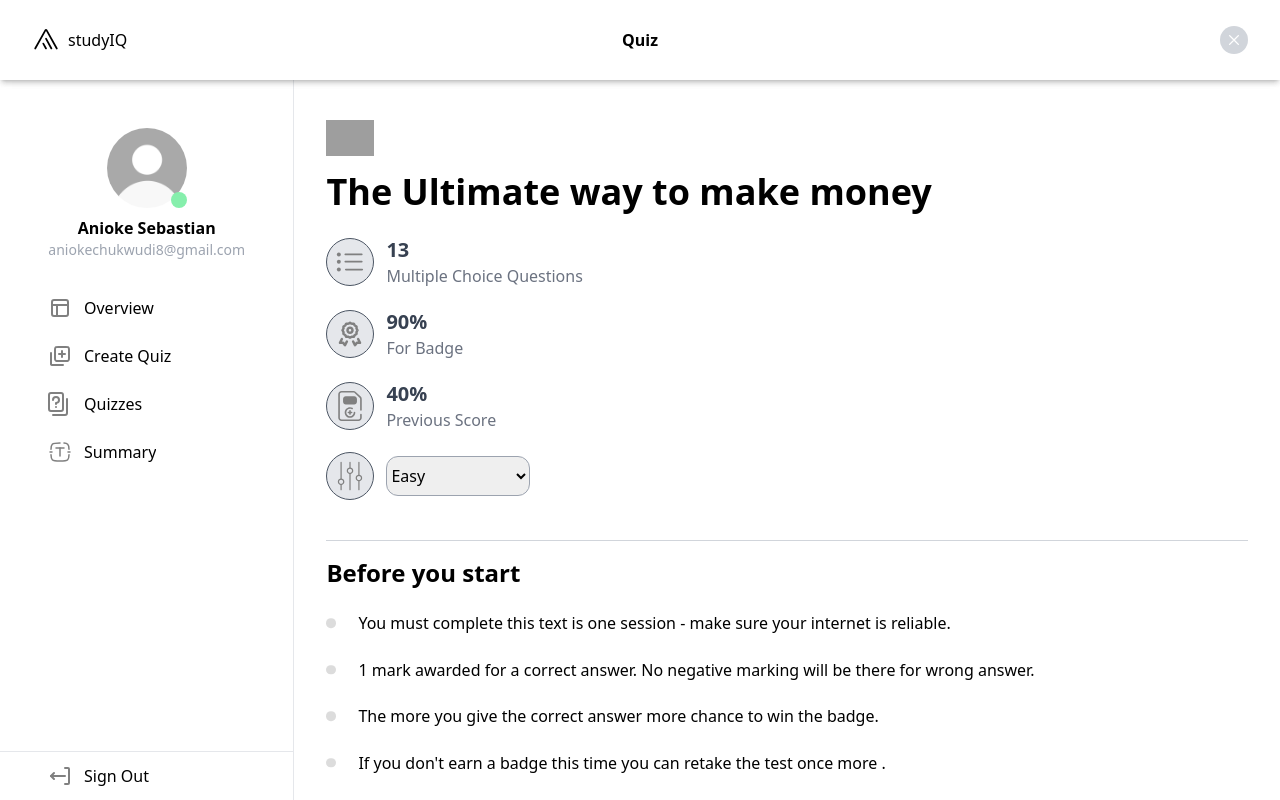
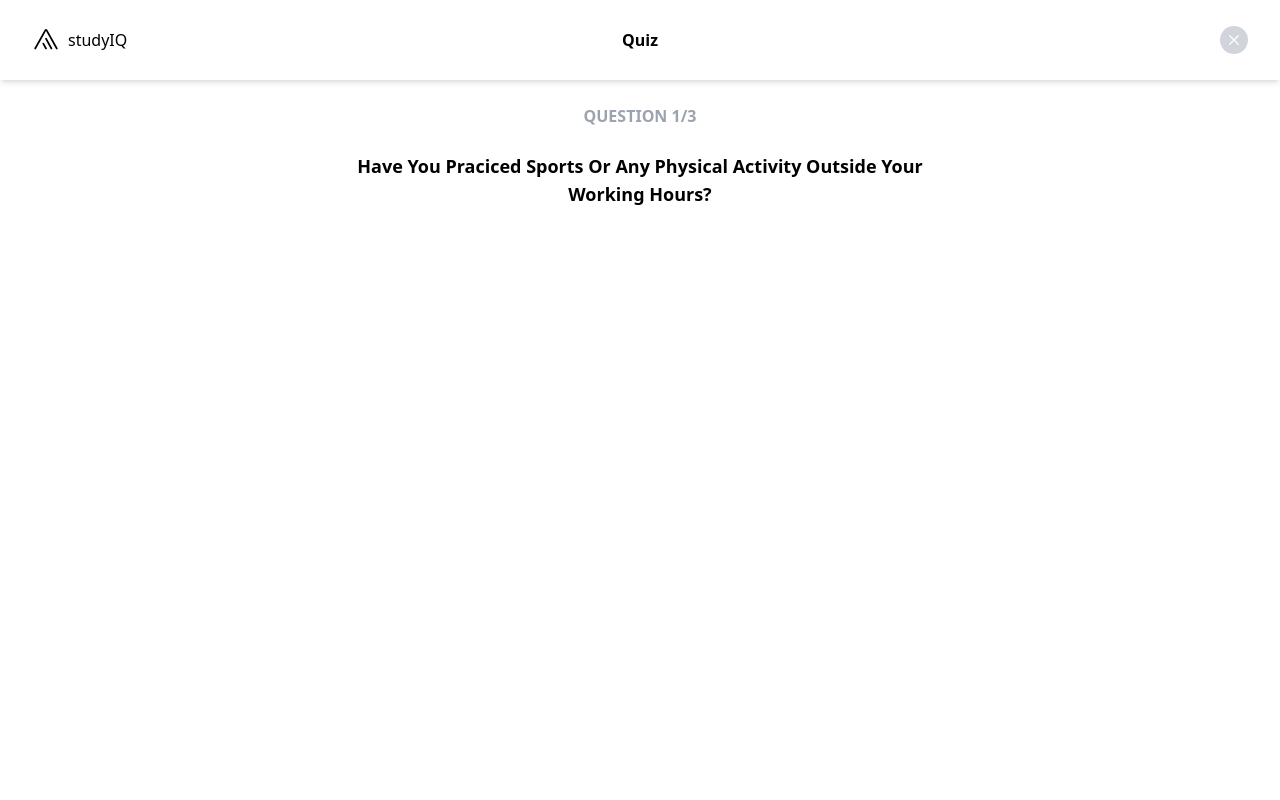
Before and after one commit to Chucks1093/studyiq-frontend, a React (Vite) app: page /dashboard/quiz/1 in a window 1280 px wide. Built offline with nearby package versions, Linux system fonts and the light colour scheme; grey boxes are pictures that could not be loaded.

Commit message:
made new changes

```diff
--- a/src/pages/quiz-page/QuizBoard.tsx
+++ b/src/pages/quiz-page/QuizBoard.tsx
@@ -1,6 +1,6 @@
 function Top() {
 	return (
-		<nav className="row-span-1 col-span-full flex justify-between items-center px-8 shadow-md  w-full bg-white h-[10vh] z-20">
+		<nav className="row-span-1 col-span-full flex justify-between items-center px-8 shadow-md  w-full bg-white h-[10vh] z-20 relative">
 			<div className="flex items-center gap-2">
 				<img className="w-7 " src="/icons/logo.svg" alt="logo" />
 				<h2 className="font-medium">studyIQ</h2>
@@ -17,8 +17,12 @@ function Top() {
 
 function QuizBoard() {
   return (
-    <div className="fixed z-50 top-0 left-0 w-full">
+    <div className="fixed z-50 top-0 left-0 w-full h-screen bg-white">
       <Top />
+      <div className="mt-6">
+         <h2 className="text-center uppercase font-bold text-gray-400">QUESTION 1/3</h2>
+         <p className="text-center mt-6 font-semibold capitalize text-lg w-[50%] mx-auto">Have you praciced sports or any physical activity outside your working hours?</p>
+      </div>
 
     </div>
   )
```
Also changed, not shown: src/pages/quiz-page/demo.tsx (added).
